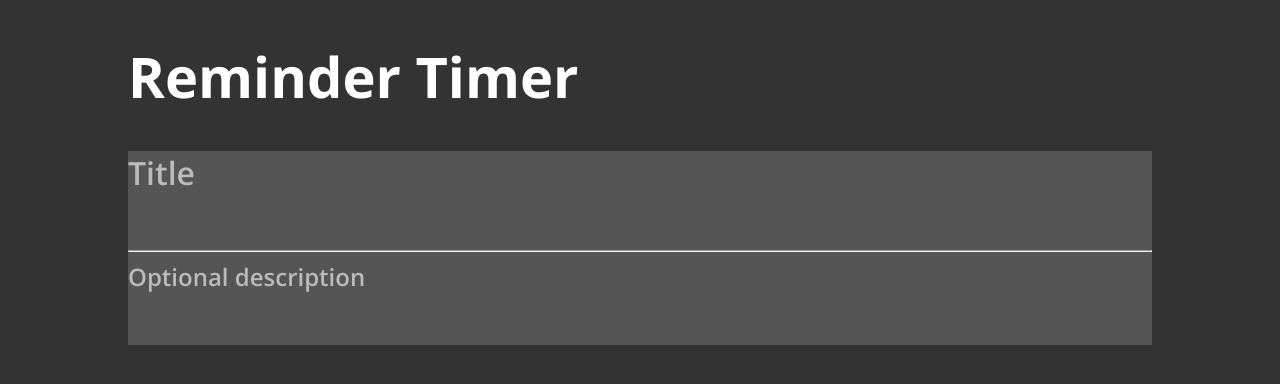
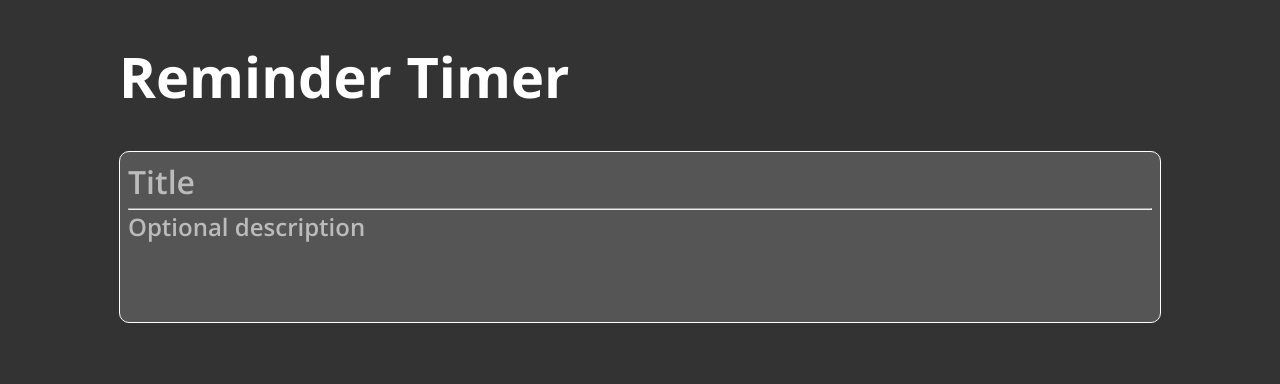
Before and after one commit to Darren-Tham/Reminder-Timer, a React (Vite) app: page / in a window 1280 px wide. Shown: the top 384 px of the page. Built offline with nearby package versions, Linux system fonts and the light colour scheme.

Commit message:
Update the textarea for title and description

```diff
--- a/src/components/NewActivity/NewActivity.css
+++ b/src/components/NewActivity/NewActivity.css
@@ -1,15 +1,23 @@
 .new-activity-wrapper {
     width: 80vw;
     background-color: #555;
+    padding: 0.5rem;
+    border: 1px solid white;
+    border-radius: 10px;
 }
 
 textarea {
     width: 100%;
     resize: none;
     border: none;
+    outline: none;
     padding: 0;
     overflow: hidden;
     background-color: inherit;
+}
+
+hr {
+    margin: 0;
 }
 
 .new-activity-title {
@@ -18,7 +26,7 @@ textarea {
 
 .new-activity-desc {
     font-size: 1.5rem;
-    min-height: 5rem;
+    /* min-height: 5rem; */
 }
 
 textarea::placeholder {
--- a/src/components/NewActivity/NewActivity.tsx
+++ b/src/components/NewActivity/NewActivity.tsx
@@ -17,7 +17,7 @@ export default function NewAcitivty() {
     /**
      * Resizes the textarea when a newline is added.
      *
-     * @param e TextArea Event
+     * @param e textarea event
      */
     function handleInputResize(e: React.FormEvent<HTMLTextAreaElement>) {
         const textarea = e.currentTarget
@@ -31,6 +31,7 @@ export default function NewAcitivty() {
         >
             <textarea
                 className='new-activity-title'
+                rows={1}
                 ref={titleRef}
                 onInput={handleInputResize}
                 placeholder='Title'
@@ -38,6 +39,7 @@ export default function NewAcitivty() {
             <hr />
             <textarea
                 className='new-activity-desc'
+                rows={3}
                 ref={descRef}
                 onInput={handleInputResize}
                 placeholder='Optional description'
```
